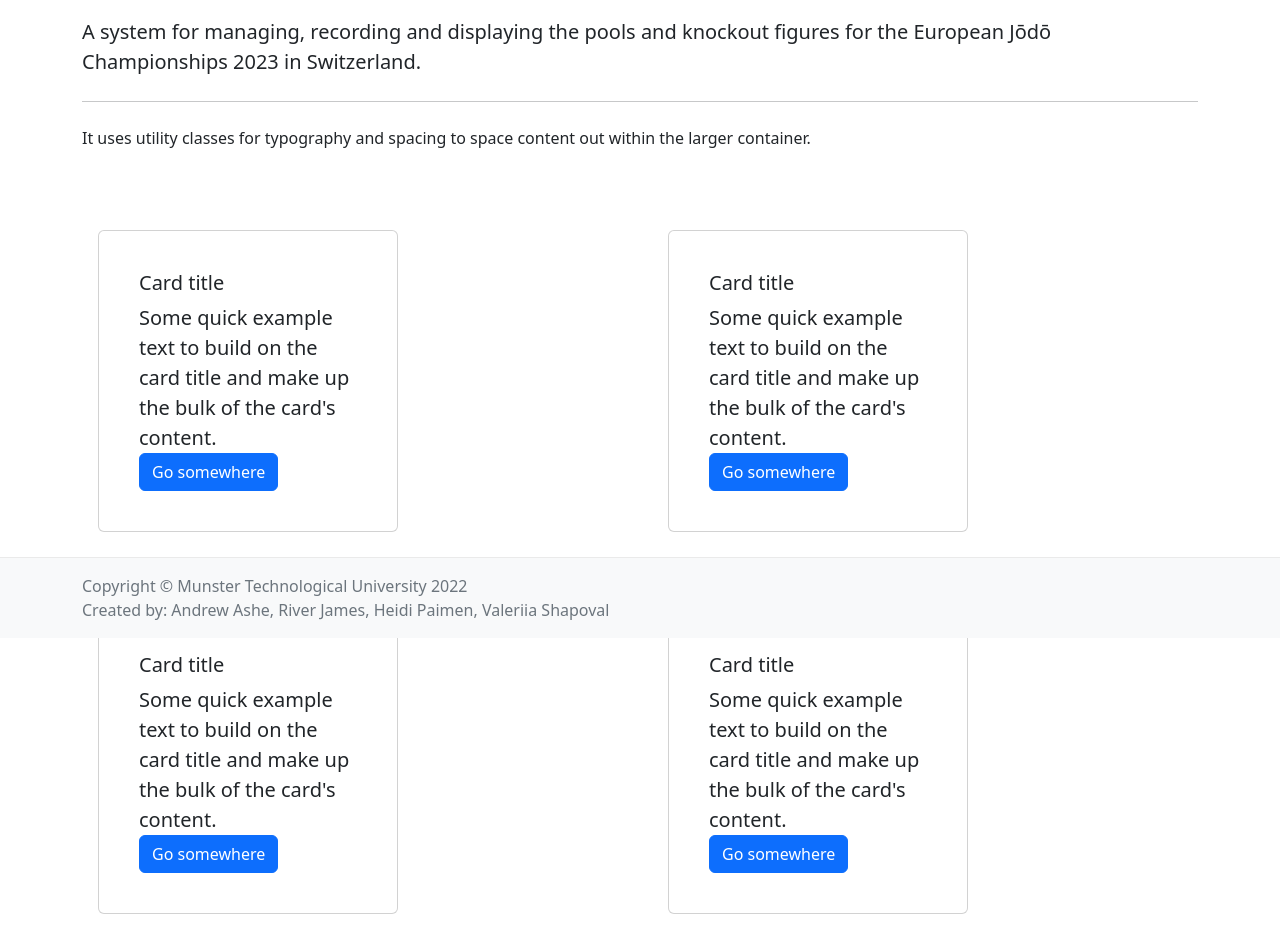
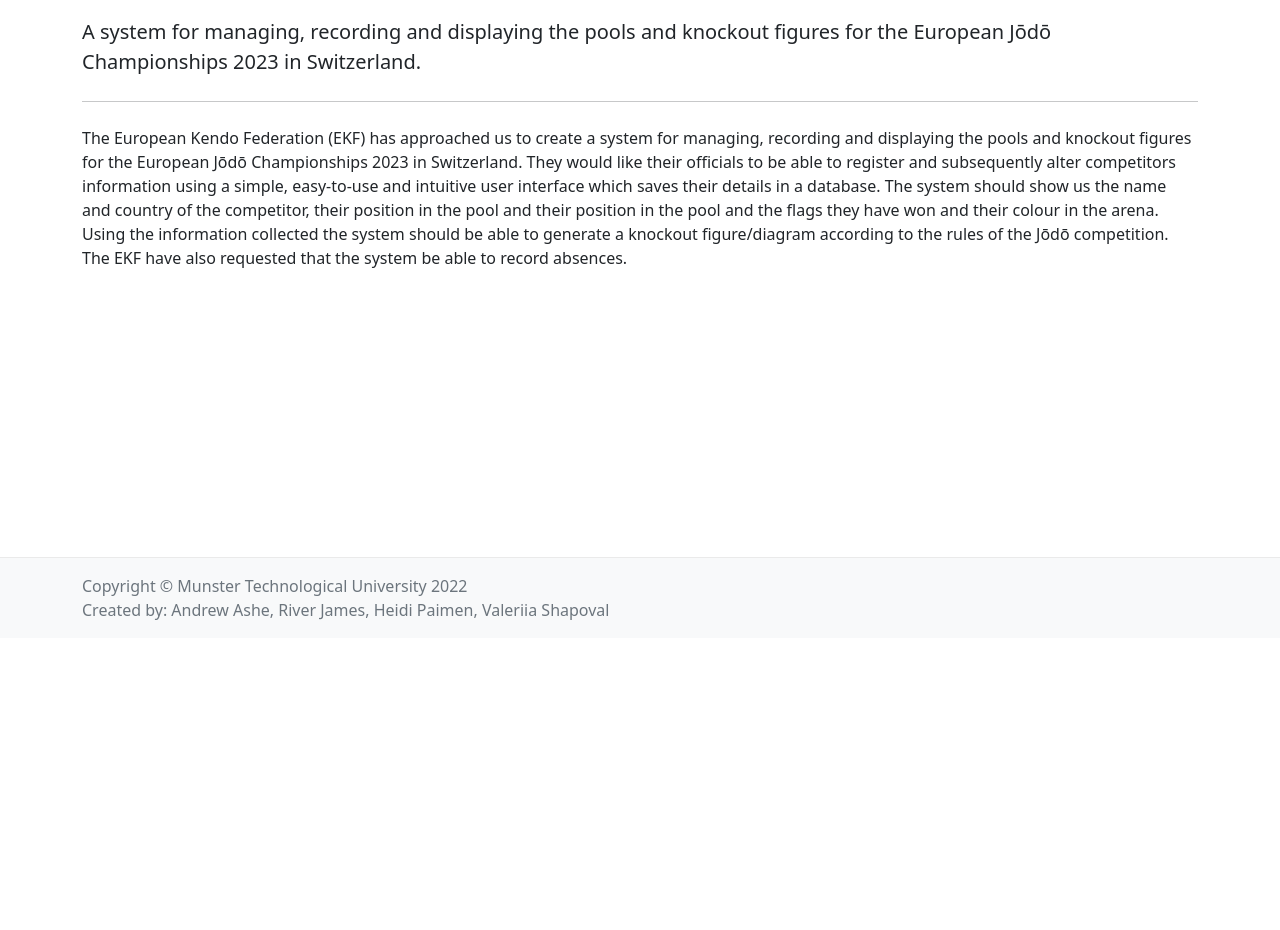
Before and after one commit to heipaipai/MTU-Jodo, a Next.js app: page /about in a window 1280 px wide. Shown: the part 162-1092 px from the top of the page. After the commit the page ends 800 px from the top, so only its background shows below. Built offline with nearby package versions, Linux system fonts and the light colour scheme.

Commit message:
fix: fix

```diff
--- a/pages/_document.tsx
+++ b/pages/_document.tsx
@@ -1,6 +1,5 @@
 import React from 'react';
 import Document, { Html, Head, Main, NextScript } from 'next/document';
-// import Script from 'next/script';
 
 export default class MyDocument extends Document {
   render() {
--- a/pages/about/index.tsx
+++ b/pages/about/index.tsx
@@ -14,45 +14,7 @@ function About() {
             <h1 className="display-4">About Us</h1>
             <p className="lead">A system for managing, recording and displaying the pools and knockout figures for the European Jōdō Championships 2023 in Switzerland.</p>
             <hr className="my-4" />
-            <p>It uses utility classes for typography and spacing to space content out within the larger container.</p>
-          </div>
-        </div>
-      </div>
-      <div className="row">
-        <div className="col-md-6 mt-5">
-          <div className="card">
-            <div className="card-body">
-              <h5 className="card-title">Card title</h5>
-              <p className="card-text">Some quick example text to build on the card title and make up the bulk of the card's content.</p>
-              <a href="#" className="btn btn-primary">Go somewhere</a>
-            </div>
-          </div>
-        </div>
-        <div className="col-md-6 mt-5">
-          <div className="card">
-            <div className="card-body">
-              <h5 className="card-title">Card title</h5>
-              <p className="card-text">Some quick example text to build on the card title and make up the bulk of the card's content.</p>
-              <a href="#" className="btn btn-primary">Go somewhere</a>
-            </div>
-          </div>
-        </div>
-        <div className="col-md-6 mt-5">
-          <div className="card">
-            <div className="card-body">
-              <h5 className="card-title">Card title</h5>
-              <p className="card-text">Some quick example text to build on the card title and make up the bulk of the card's content.</p>
-              <a href="#" className="btn btn-primary">Go somewhere</a>
-            </div>
-          </div>
-        </div>
-        <div className="col-md-6 mt-5">
-          <div className="card">
-            <div className="card-body">
-              <h5 className="card-title">Card title</h5>
-              <p className="card-text">Some quick example text to build on the card title and make up the bulk of the card's content.</p>
-              <a href="#" className="btn btn-primary">Go somewhere</a>
-            </div>
+            <p>The European Kendo Federation (EKF) has approached us to create a system for managing, recording and displaying the pools and knockout figures for the European Jōdō Championships 2023 in Switzerland. They would like their officials to be able to register and subsequently alter competitors information using a simple, easy-to-use and intuitive user interface which saves their details in a database. The system should show us the name and country of the competitor, their position in the pool and their position in the pool and the flags they have won and their colour in the arena. Using the information collected the system should be able to generate a knockout figure/diagram according to the rules of the Jōdō competition. The EKF have also requested that the system be able to record absences.</p>
           </div>
         </div>
       </div>
--- a/pages/index.tsx
+++ b/pages/index.tsx
@@ -12,7 +12,7 @@ export default function HomePage() {
             <div className="col-md-12 mt-5">
                 <div className="jumbotron">
                     <h1 className="display-4">Welcome to <strong><u>MTU Jōdō</u></strong></h1>
-                    <p className="lead">This is a simple hero unit, a simple jumbotron-style component for calling extra attention to featured content or information.</p>
+                    <p className="lead">A system for managing, recording and displaying the pools and knockout figures for the European Jōdō Championships 2023 in Switzerland.</p>
                     <hr />
                 </div>
             </div>
```
Also changed, not shown: pages/competition/generatePools/index.tsx (+14 -14 lines).
